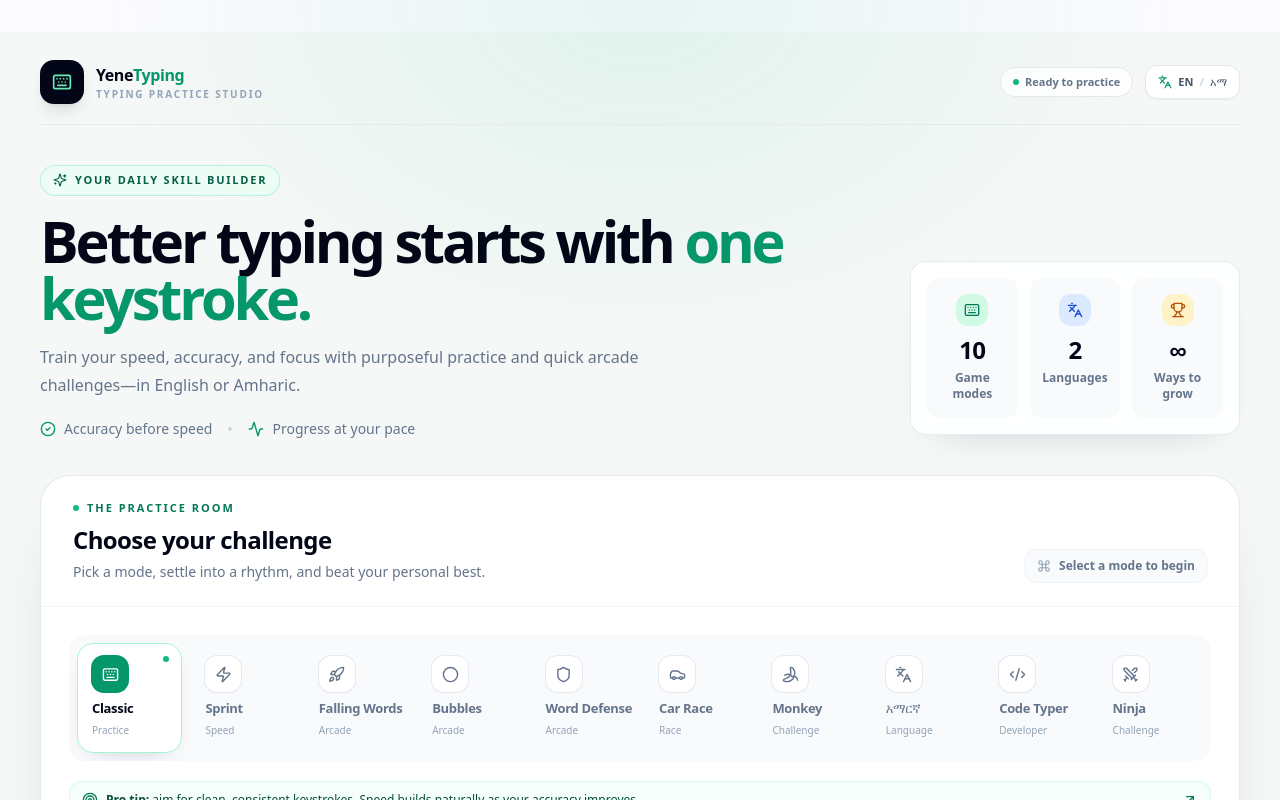
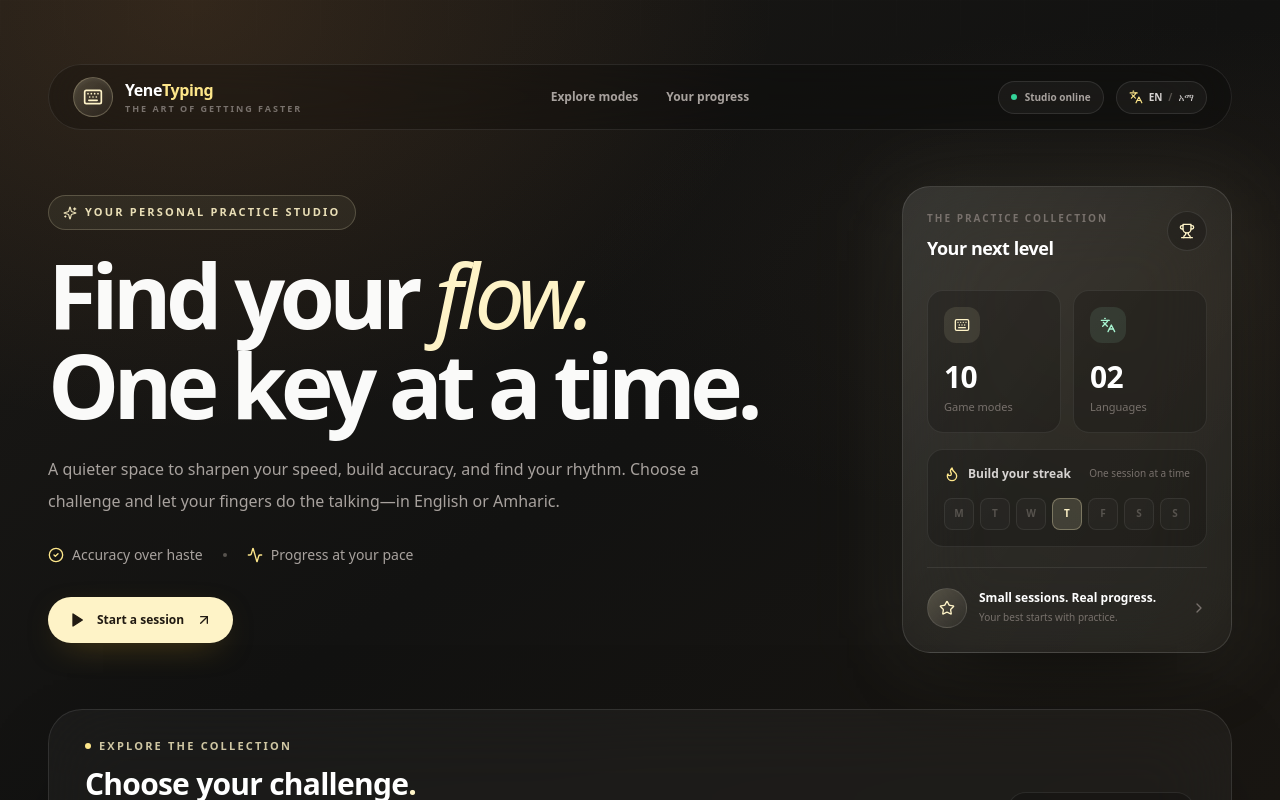
Before and after one commit to Menelik2/quick-type-tally, a React (Vite) app: page / in a window 1280 px wide. Shown: the top 800 px of the page. Built offline with nearby package versions, Linux system fonts and the light colour scheme.

Commit message:
Apply cinematic glassmorphism desktop redesign

```diff
--- a/src/components/TypingTest.tsx
+++ b/src/components/TypingTest.tsx
@@ -17,6 +17,11 @@ import {
   Activity,
   CheckCircle2,
   Command,
+  Play,
+  ChevronRight,
+  Gauge,
+  Flame,
+  Star,
 } from 'lucide-react';
 import ClassicMode from './games/ClassicMode';
 import WordSprint from './games/WordSprint';
@@ -31,16 +36,16 @@ import NinjaMode from './games/NinjaMode';
 import GameShell from './games/GameShell';
 
 const modes = [
-  { value: 'classic', label: 'Classic', icon: Keyboard, hint: 'Build your basics', category: 'Practice' },
-  { value: 'sprint', label: 'Sprint', icon: Zap, hint: 'Race the clock', category: 'Speed' },
-  { value: 'falling', label: 'Falling Words', icon: Rocket, hint: 'Type before they fall', category: 'Arcade' },
-  { value: 'bubble', label: 'Bubbles', icon: Circle, hint: 'Pop each word', category: 'Arcade' },
-  { value: 'defense', label: 'Word Defense', icon: Shield, hint: 'Protect your base', category: 'Arcade' },
-  { value: 'car', label: 'Car Race', icon: Car, hint: 'Race with accuracy', category: 'Race' },
-  { value: 'monkey', label: 'Monkey', icon: Banana, hint: 'Keep your rhythm', category: 'Challenge' },
-  { value: 'amharic', label: 'አማርኛ', icon: Languages, hint: 'Practice in Amharic', category: 'Language' },
-  { value: 'code', label: 'Code Typer', icon: Code2, hint: 'Type code patterns', category: 'Developer' },
-  { value: 'ninja', label: 'Ninja', icon: Swords, hint: 'Sharpen your reflexes', category: 'Challenge' },
+  { value: 'classic', label: 'Classic', icon: Keyboard, hint: 'Build your basics', category: 'Practice', number: '01' },
+  { value: 'sprint', label: 'Sprint', icon: Zap, hint: 'Race the clock', category: 'Speed', number: '02' },
+  { value: 'falling', label: 'Falling Words', icon: Rocket, hint: 'Type before they fall', category: 'Arcade', number: '03' },
+  { value: 'bubble', label: 'Bubbles', icon: Circle, hint: 'Pop each word', category: 'Arcade', number: '04' },
+  { value: 'defense', label: 'Word Defense', icon: Shield, hint: 'Protect your base', category: 'Arcade', number: '05' },
+  { value: 'car', label: 'Car Race', icon: Car, hint: 'Race with accuracy', category: 'Race', number: '06' },
+  { value: 'monkey', label: 'Monkey', icon: Banana, hint: 'Keep your rhythm', category: 'Challenge', number: '07' },
+  { value: 'amharic', label: 'አማርኛ', icon: Languages, hint: 'Practice in Amharic', category: 'Language', number: '08' },
+  { value: 'code', label: 'Code Typer', icon: Code2, hint: 'Type code patterns', category: 'Developer', number: '09' },
+  { value: 'ninja', label: 'Ninja', icon: Swords, hint: 'Sharpen your reflexes', category: 'Challenge', number: '10' },
 ];
 
 function ModeTrigger({ mode }: { mode: (typeof modes)[number] }) {
@@ -49,109 +54,143 @@ function ModeTrigger({ mode }: { mode: (typeof modes)[number] }) {
     <TabsTrigger
       value={mode.value}
       title={mode.hint}
-      className="group relative flex h-auto min-h-[76px] min-w-[100px] shrink-0 flex-col items-start justify-center gap-3 rounded-2xl border border-transparent bg-transparent px-3 py-3 text-left text-slate-500 transition-all duration-200 hover:bg-slate-100/80 hover:text-slate-900 focus-visible:ring-2 focus-visible:ring-emerald-500 data-[state=active]:border-emerald-200 data-[state=active]:bg-white data-[state=active]:text-slate-950 data-[state=active]:shadow-[0_8px_24px_-16px_rgba(15,23,42,0.35)] sm:min-w-0 sm:flex-row sm:items-center sm:gap-2.5 sm:px-3 sm:py-3 lg:min-h-[84px] lg:flex-col lg:items-start lg:gap-2 lg:px-3.5"
+      className="group relative flex h-auto min-h-[106px] min-w-[126px] shrink-0 flex-col items-start justify-between gap-4 overflow-hidden rounded-2xl border border-white/[0.09] bg-white/[0.035] px-4 py-4 text-left text-stone-400 transition-all duration-300 hover:-translate-y-0.5 hover:border-amber-200/30 hover:bg-white/[0.075] hover:text-white focus-visible:ring-2 focus-visible:ring-amber-300 data-[state=active]:border-amber-200/50 data-[state=active]:bg-gradient-to-br data-[state=active]:from-amber-100/[0.14] data-[state=active]:to-white/[0.04] data-[state=active]:text-white data-[state=active]:shadow-[0_12px_38px_-20px_rgba(245,158,11,0.35)] sm:min-w-0"
     >
-      <span className="grid h-9 w-9 shrink-0 place-items-center rounded-xl bg-white text-slate-500 shadow-sm ring-1 ring-slate-200/80 transition-all group-data-[state=active]:bg-emerald-600 group-data-[state=active]:text-white group-data-[state=active]:ring-emerald-600">
-        <Icon className="h-[17px] w-[17px]" aria-hidden="true" />
+      <span className="flex w-full items-start justify-between">
+        <span className="grid h-10 w-10 place-items-center rounded-xl border border-white/10 bg-black/20 text-stone-300 transition-colors group-data-[state=active]:border-amber-200/40 group-data-[state=active]:bg-amber-200/15 group-data-[state=active]:text-amber-100">
+          <Icon className="h-[18px] w-[18px]" aria-hidden="true" />
+        </span>
+        <span className="text-[10px] font-semibold tracking-[0.16em] text-stone-600 group-data-[state=active]:text-amber-100/70">{mode.number}</span>
       </span>
       <span className="min-w-0">
-        <span className="block whitespace-nowrap text-xs font-bold tracking-tight sm:text-[13px]">{mode.label}</span>
-        <span className="mt-1 hidden text-[10px] font-medium text-slate-400 lg:block">{mode.category}</span>
+        <span className="block text-[13px] font-bold tracking-tight">{mode.label}</span>
+        <span className="mt-1 block text-[10px] font-medium text-stone-500 group-data-[state=active]:text-stone-300">{mode.category}</span>
       </span>
-      <span className="absolute right-3 top-3 hidden h-1.5 w-1.5 rounded-full bg-emerald-500 opacity-0 transition-opacity group-data-[state=active]:opacity-100 sm:block" />
+      <span className="absolute bottom-0 left-4 right-4 h-px origin-left scale-x-0 bg-gradient-to-r from-amber-200/70 to-transparent transition-transform duration-300 group-data-[state=active]:scale-x-100" />
     </TabsTrigger>
   );
 }
 
 export default function TypingTest() {
   return (
-    <main className="yene-app min-h-screen bg-[#f6f8f7] text-slate-900">
-      <div className="pointer-events-none fixed inset-x-0 top-0 z-0 h-[440px] bg-[radial-gradient(ellipse_at_top,_rgba(16,185,129,0.09),_transparent_60%)]" />
-      <div className="relative z-10 mx-auto w-full max-w-[1440px] px-3 pb-8 pt-3 sm:px-6 sm:pb-12 sm:pt-5 lg:px-10 lg:pt-7">
-        <header className="mb-8 flex items-center justify-between gap-3 border-b border-slate-200/80 pb-4 sm:mb-10 sm:pb-5">
-          <a href="#top" className="group flex min-w-0 items-center gap-3 rounded-xl focus-visible:outline-none focus-visible:ring-2 focus-visible:ring-emerald-500">
-            <span className="grid h-10 w-10 shrink-0 place-items-center rounded-[14px] bg-slate-950 text-emerald-300 shadow-lg shadow-slate-900/10 transition-transform group-hover:-rotate-3 sm:h-11 sm:w-11">
+    <main className="yene-app relative min-h-screen overflow-hidden bg-[#141311] text-stone-100 selection:bg-amber-200/30 selection:text-white">
+      <div className="pointer-events-none fixed inset-0 z-0 bg-[radial-gradient(ellipse_at_15%_0%,rgba(161,105,53,0.19),transparent_38%),radial-gradient(ellipse_at_90%_35%,rgba(91,70,50,0.15),transparent_35%),linear-gradient(145deg,#1b1916_0%,#121211_52%,#191612_100%)]" />
+      <div className="pointer-events-none fixed inset-0 z-0 opacity-[0.08] [background-image:linear-gradient(rgba(255,255,255,0.1)_1px,transparent_1px),linear-gradient(90deg,rgba(255,255,255,0.1)_1px,transparent_1px)] [background-size:64px_64px] [mask-image:linear-gradient(to_bottom,black,transparent_80%)]" />
+
+      <div className="relative z-10 mx-auto w-full max-w-[1600px] px-4 pb-8 pt-4 sm:px-7 sm:pb-12 sm:pt-6 lg:px-12 lg:pt-8">
+        <header className="mb-10 flex items-center justify-between gap-4 rounded-full border border-white/[0.09] bg-black/20 px-4 py-3 shadow-[0_18px_60px_-40px_rgba(0,0,0,0.9)] backdrop-blur-2xl sm:mb-14 sm:px-6">
+          <a href="#top" className="group flex min-w-0 items-center gap-3 rounded-full focus-visible:outline-none focus-visible:ring-2 focus-visible:ring-amber-200">
+            <span className="grid h-10 w-10 shrink-0 place-items-center rounded-full border border-amber-100/25 bg-gradient-to-br from-amber-100/20 to-white/[0.04] text-amber-100 shadow-inner shadow-white/5 transition-transform group-hover:rotate-[-6deg]">
               <Keyboard className="h-5 w-5" aria-hidden="true" />
             </span>
             <span className="min-w-0">
-              <span className="block text-[15px] font-extrabold tracking-tight text-slate-950 sm:text-base">Yene<span className="text-emerald-600">Typing</span></span>
-              <span className="hidden text-[10px] font-semibold uppercase tracking-[0.18em] text-slate-400 sm:block">Typing practice studio</span>
+              <span className="block text-[15px] font-extrabold tracking-tight text-white sm:text-base">Yene<span className="text-amber-200">Typing</span></span>
+              <span className="hidden text-[9px] font-semibold uppercase tracking-[0.22em] text-stone-500 sm:block">The art of getting faster</span>
             </span>
           </a>
+          <nav className="hidden items-center gap-7 text-xs font-semibold text-stone-400 md:flex" aria-label="Main navigation">
+            <a href="#practice" className="transition-colors hover:text-amber-100">Explore modes</a>
+            <a href="#progress" className="transition-colors hover:text-amber-100">Your progress</a>
+          </nav>
           <div className="flex items-center gap-2 sm:gap-3">
-            <span className="hidden items-center gap-1.5 rounded-full border border-slate-200 bg-white/80 px-3 py-1.5 text-[11px] font-semibold text-slate-500 sm:inline-flex">
-              <span className="h-1.5 w-1.5 rounded-full bg-emerald-500" /> Ready to practice
+            <span className="hidden items-center gap-2 rounded-full border border-white/10 bg-white/[0.04] px-3 py-2 text-[10px] font-semibold text-stone-400 sm:inline-flex">
+              <span className="h-1.5 w-1.5 animate-pulse rounded-full bg-emerald-400" /> Studio online
             </span>
-            <span className="inline-flex items-center gap-1.5 rounded-xl border border-slate-200 bg-white px-2.5 py-2 text-[11px] font-bold text-slate-600 shadow-sm sm:px-3">
-              <Languages className="h-3.5 w-3.5 text-emerald-600" /> EN <span className="text-slate-300">/</span> አማ
+            <span className="inline-flex items-center gap-1.5 rounded-full border border-white/10 bg-white/[0.04] px-3 py-2 text-[10px] font-bold text-stone-300">
+              <Languages className="h-3.5 w-3.5 text-amber-200" /> EN <span className="text-stone-600">/</span> አማ
             </span>
           </div>
         </header>
 
-        <section id="top" className="mb-7 grid gap-6 lg:mb-9 lg:grid-cols-[minmax(0,1fr)_330px] lg:items-end">
-          <div className="max-w-3xl">
-            <div className="mb-4 inline-flex items-center gap-2 rounded-full border border-emerald-200/80 bg-emerald-50/80 px-3 py-1.5 text-[10px] font-extrabold uppercase tracking-[0.16em] text-emerald-800 sm:text-[11px]">
-              <Sparkles className="h-3.5 w-3.5" aria-hidden="true" /> Your daily skill builder
+        <section id="top" className="mb-10 grid gap-8 lg:mb-14 lg:grid-cols-[minmax(0,1fr)_330px] lg:items-center xl:gap-16">
+          <div className="max-w-4xl">
+            <div className="mb-5 inline-flex items-center gap-2 rounded-full border border-amber-100/20 bg-amber-100/[0.06] px-3.5 py-2 text-[10px] font-extrabold uppercase tracking-[0.2em] text-amber-100/90 sm:text-[11px]">
+              <Sparkles className="h-3.5 w-3.5" aria-hidden="true" /> Your personal practice studio
             </div>
-            <h1 className="max-w-3xl text-[2.15rem] font-black leading-[1.04] tracking-[-0.055em] text-slate-950 sm:text-5xl lg:text-[3.6rem]">
-              Better typing starts with <span className="text-emerald-600">one keystroke.</span>
+            <h1 className="max-w-4xl text-[2.8rem] font-semibold leading-[0.98] tracking-[-0.065em] text-stone-50 sm:text-6xl lg:text-[5.6rem]">
+              Find your <span className="font-light italic text-amber-100">flow.</span><br />
+              One key at a time.
             </h1>
-            <p className="mt-4 max-w-2xl text-sm leading-6 text-slate-500 sm:text-base sm:leading-7">
-              Train your speed, accuracy, and focus with purposeful practice and quick arcade challenges—in English or Amharic.
+            <p className="mt-6 max-w-2xl text-sm leading-7 text-stone-400 sm:text-base sm:leading-8">
+              A quieter space to sharpen your speed, build accuracy, and find your rhythm. Choose a challenge and let your fingers do the talking—in English or Amharic.
             </p>
-            <div className="mt-5 flex flex-wrap items-center gap-x-4 gap-y-2 text-xs font-medium text-slate-500 sm:text-sm">
-              <span className="inline-flex items-center gap-2"><CheckCircle2 className="h-4 w-4 text-emerald-600" /> Accuracy before speed</span>
-              <span className="hidden h-1 w-1 rounded-full bg-slate-300 sm:block" />
-              <span className="inline-flex items-center gap-2"><Activity className="h-4 w-4 text-emerald-600" /> Progress at your pace</span>
+            <div className="mt-7 flex flex-wrap items-center gap-x-5 gap-y-3 text-xs font-medium text-stone-400 sm:text-sm">
+              <span className="inline-flex items-center gap-2"><CheckCircle2 className="h-4 w-4 text-amber-200" /> Accuracy over haste</span>
+              <span className="hidden h-1 w-1 rounded-full bg-stone-600 sm:block" />
+              <span className="inline-flex items-center gap-2"><Activity className="h-4 w-4 text-amber-200" /> Progress at your pace</span>
             </div>
+            <a href="#practice" className="mt-8 inline-flex items-center gap-3 rounded-full border border-amber-100/30 bg-amber-100 px-5 py-3.5 text-xs font-extrabold text-[#211a12] shadow-[0_10px_35px_-16px_rgba(251,191,36,0.5)] transition-all hover:-translate-y-0.5 hover:bg-amber-50 focus-visible:outline-none focus-visible:ring-2 focus-visible:ring-amber-100">
+              <Play className="h-4 w-4 fill-current" /> Start a session <ArrowUpRight className="h-4 w-4" />
+            </a>
           </div>
 
-          <aside className="grid grid-cols-3 gap-2 rounded-2xl border border-slate-200/80 bg-white/90 p-3 shadow-[0_16px_40px_-32px_rgba(15,23,42,0.4)] sm:gap-3 sm:p-4 lg:mb-1">
-            <div className="rounded-xl bg-slate-50 px-2 py-3 text-center sm:px-3 sm:py-4">
-              <span className="mx-auto mb-2 grid h-8 w-8 place-items-center rounded-xl bg-emerald-100 text-emerald-700"><Keyboard className="h-4 w-4" /></span>
-              <p className="text-xl font-black tracking-tight text-slate-950 sm:text-2xl">10</p>
-              <p className="mt-1 text-[10px] font-semibold text-slate-500 sm:text-xs">Game modes</p>
-            </div>
-            <div className="rounded-xl bg-slate-50 px-2 py-3 text-center sm:px-3 sm:py-4">
-              <span className="mx-auto mb-2 grid h-8 w-8 place-items-center rounded-xl bg-blue-100 text-blue-700"><Languages className="h-4 w-4" /></span>
-              <p className="text-xl font-black tracking-tight text-slate-950 sm:text-2xl">2</p>
-              <p className="mt-1 text-[10px] font-semibold text-slate-500 sm:text-xs">Languages</p>
-            </div>
-            <div className="rounded-xl bg-slate-50 px-2 py-3 text-center sm:px-3 sm:py-4">
-              <span className="mx-auto mb-2 grid h-8 w-8 place-items-center rounded-xl bg-amber-100 text-amber-700"><Trophy className="h-4 w-4" /></span>
-              <p className="text-xl font-black tracking-tight text-slate-950 sm:text-2xl">∞</p>
-              <p className="mt-1 text-[10px] font-semibold text-slate-500 sm:text-xs">Ways to grow</p>
+          <aside id="progress" className="relative mx-auto w-full max-w-[380px] lg:mx-0 lg:max-w-none">
+            <div className="absolute -inset-4 rounded-[34px] bg-amber-100/[0.06] blur-2xl" />
+            <div className="relative overflow-hidden rounded-[28px] border border-white/[0.12] bg-gradient-to-br from-white/[0.10] via-white/[0.045] to-white/[0.025] p-5 shadow-[0_30px_90px_-45px_rgba(0,0,0,0.95)] backdrop-blur-2xl sm:p-6">
+              <div className="mb-7 flex items-start justify-between">
+                <div>
+                  <p className="text-[10px] font-bold uppercase tracking-[0.2em] text-stone-500">The practice collection</p>
+                  <h2 className="mt-2 text-lg font-semibold tracking-tight text-white">Your next level</h2>
+                </div>
+                <span className="grid h-10 w-10 place-items-center rounded-full border border-white/10 bg-black/20 text-amber-100"><Trophy className="h-4 w-4" /></span>
+              </div>
+              <div className="grid grid-cols-2 gap-3">
+                <div className="rounded-2xl border border-white/[0.08] bg-black/20 p-4">
+                  <span className="mb-4 grid h-9 w-9 place-items-center rounded-xl bg-amber-100/10 text-amber-100"><Keyboard className="h-4 w-4" /></span>
+                  <p className="text-3xl font-semibold tracking-tight text-white">10</p>
+                  <p className="mt-1 text-[11px] font-medium text-stone-500">Game modes</p>
+                </div>
+                <div className="rounded-2xl border border-white/[0.08] bg-black/20 p-4">
+                  <span className="mb-4 grid h-9 w-9 place-items-center rounded-xl bg-emerald-200/10 text-emerald-200"><Languages className="h-4 w-4" /></span>
+                  <p className="text-3xl font-semibold tracking-tight text-white">02</p>
+                  <p className="mt-1 text-[11px] font-medium text-stone-500">Languages</p>
+                </div>
+              </div>
+              <div className="mt-4 rounded-2xl border border-white/[0.08] bg-black/20 p-4">
+                <div className="flex items-center justify-between gap-3">
+                  <span className="flex items-center gap-2 text-xs font-semibold text-stone-300"><Flame className="h-4 w-4 text-amber-200" /> Build your streak</span>
+                  <span className="text-[10px] font-medium text-stone-500">One session at a time</span>
+                </div>
+                <div className="mt-4 flex gap-1.5" aria-label="Seven day practice inspiration">
+                  {['M', 'T', 'W', 'T', 'F', 'S', 'S'].map((day, index) => <span key={day + index} className={`grid h-8 flex-1 place-items-center rounded-lg border text-[10px] font-bold ${index === 3 ? 'border-amber-100/30 bg-amber-100/15 text-amber-100' : 'border-white/[0.07] bg-white/[0.025] text-stone-600'}`}>{day}</span>)}
+                </div>
+              </div>
+              <div className="mt-5 flex items-center gap-3 border-t border-white/[0.08] pt-5">
+                <span className="grid h-10 w-10 place-items-center rounded-full border border-white/10 bg-gradient-to-br from-amber-100/20 to-stone-500/10 text-amber-100"><Star className="h-4 w-4" /></span>
+                <div className="min-w-0 flex-1">
+                  <p className="text-xs font-semibold text-white">Small sessions. Real progress.</p>
+                  <p className="mt-1 text-[10px] text-stone-500">Your best starts with practice.</p>
+                </div>
+                <ChevronRight className="h-4 w-4 text-stone-500" />
+              </div>
             </div>
           </aside>
         </section>
 
-        <section aria-labelledby="practice-heading" className="overflow-hidden rounded-[26px] border border-slate-200/90 bg-white shadow-[0_24px_70px_-48px_rgba(15,23,42,0.35)] sm:rounded-[30px]">
-          <div className="flex flex-col gap-4 border-b border-slate-100 px-4 py-5 sm:px-6 sm:py-6 lg:flex-row lg:items-end lg:justify-between lg:px-8">
+        <section id="practice" aria-labelledby="practice-heading" className="overflow-hidden rounded-[28px] border border-white/[0.10] bg-white/[0.035] shadow-[0_30px_100px_-55px_rgba(0,0,0,0.95)] backdrop-blur-2xl sm:rounded-[34px]">
+          <div className="flex flex-col gap-4 border-b border-white/[0.08] px-5 py-6 sm:px-7 sm:py-7 lg:flex-row lg:items-end lg:justify-between lg:px-9">
             <div>
-              <div className="mb-2 flex items-center gap-2 text-[10px] font-extrabold uppercase tracking-[0.18em] text-emerald-700 sm:text-[11px]">
-                <span className="h-1.5 w-1.5 rounded-full bg-emerald-500" /> The practice room
+              <div className="mb-3 flex items-center gap-2 text-[10px] font-extrabold uppercase tracking-[0.2em] text-amber-100/80 sm:text-[11px]">
+                <span className="h-1.5 w-1.5 rounded-full bg-amber-200" /> Explore the collection
               </div>
-              <h2 id="practice-heading" className="text-xl font-black tracking-tight text-slate-950 sm:text-2xl">Choose your challenge</h2>
-              <p className="mt-1.5 text-xs leading-5 text-slate-500 sm:text-sm">Pick a mode, settle into a rhythm, and beat your personal best.</p>
+              <h2 id="practice-heading" className="text-2xl font-semibold tracking-tight text-white sm:text-3xl">Choose your challenge<span className="text-amber-100">.</span></h2>
+              <p className="mt-2 text-xs leading-6 text-stone-400 sm:text-sm">Ten ways to train. One skill that keeps getting better.</p>
             </div>
-            <div className="flex w-fit items-center gap-2 rounded-xl bg-slate-50 px-3 py-2 text-[11px] font-semibold text-slate-500 ring-1 ring-slate-100 sm:text-xs">
-              <Command className="h-3.5 w-3.5 text-slate-400" /> Select a mode to begin
+            <div className="flex w-fit items-center gap-2 rounded-full border border-white/[0.09] bg-black/20 px-3.5 py-2.5 text-[10px] font-semibold text-stone-400 sm:text-xs">
+              <Command className="h-3.5 w-3.5 text-amber-100/70" /> Select a mode to begin
             </div>
           </div>
 
           <div className="p-3 sm:p-5 lg:p-7">
             <Tabs defaultValue="classic" className="w-full">
-              <TabsList
-                aria-label="Choose a typing game"
-                className="flex h-auto w-full justify-start gap-1.5 overflow-x-auto rounded-2xl bg-slate-50/90 p-1.5 sm:grid sm:grid-cols-5 sm:gap-2 sm:p-2 lg:grid-cols-5 xl:grid-cols-10"
-              >
+              <TabsList aria-label="Choose a typing game" className="flex h-auto w-full justify-start gap-2 overflow-x-auto rounded-2xl border border-white/[0.06] bg-black/20 p-2 sm:grid sm:grid-cols-5 lg:grid-cols-5 xl:grid-cols-10">
                 {modes.map((mode) => <ModeTrigger key={mode.value} mode={mode} />)}
               </TabsList>
 
-              <div className="mt-4 flex items-start gap-2 rounded-xl border border-emerald-100/80 bg-emerald-50/50 px-3 py-2.5 text-[11px] leading-5 text-emerald-900 sm:mt-5 sm:items-center sm:text-xs">
-                <Target className="mt-0.5 h-4 w-4 shrink-0 text-emerald-700 sm:mt-0" aria-hidden="true" />
-                <span><strong className="font-bold">Pro tip:</strong> aim for clean, consistent keystrokes. Speed builds naturally as your accuracy improves.</span>
-                <ArrowUpRight className="ml-auto hidden h-4 w-4 shrink-0 text-emerald-700 sm:block" aria-hidden="true" />
+              <div className="mt-5 flex items-start gap-2.5 rounded-2xl border border-amber-100/[0.14] bg-amber-100/[0.045] px-4 py-3 text-[11px] leading-5 text-stone-300 sm:items-center sm:text-xs">
+                <Target className="mt-0.5 h-4 w-4 shrink-0 text-amber-100 sm:mt-0" aria-hidden="true" />
+                <span><strong className="font-bold text-amber-100">A little reminder:</strong> smooth, accurate keystrokes are the foundation. Speed follows naturally.</span>
+                <Gauge className="ml-auto hidden h-4 w-4 shrink-0 text-amber-100/70 sm:block" aria-hidden="true" />
               </div>
 
               <TabsContent value="classic" className="mt-4 rounded-2xl focus-visible:outline-none sm:mt-6"><GameShell><ClassicMode timeLimit={60} monkeyMode={false} /></GameShell></TabsContent>
@@ -168,9 +207,9 @@ export default function TypingTest() {
           </div>
         </section>
 
-        <footer className="mt-6 flex flex-col gap-3 px-1 py-4 text-[11px] font-medium text-slate-400 sm:flex-row sm:items-center sm:justify-between sm:text-xs">
-          <span>Small practice sessions. Real progress.</span>
-          <span className="flex items-center gap-2">Yene Typing <span className="h-1 w-1 rounded-full bg-slate-300" /> Crafted by Menelik Admasu</span>
+        <footer className="mt-7 flex flex-col gap-3 border-t border-white/[0.08] px-1 py-5 text-[10px] font-medium text-stone-500 sm:flex-row sm:items-center sm:justify-between sm:text-xs">
+          <span className="flex items-center gap-2"><span className="h-1.5 w-1.5 rounded-full bg-amber-200/70" /> A calmer way to get faster.</span>
+          <span className="flex items-center gap-2">Yene Typing <span className="h-1 w-1 rounded-full bg-stone-700" /> Crafted by Menelik Admasu</span>
         </footer>
       </div>
     </main>
```
